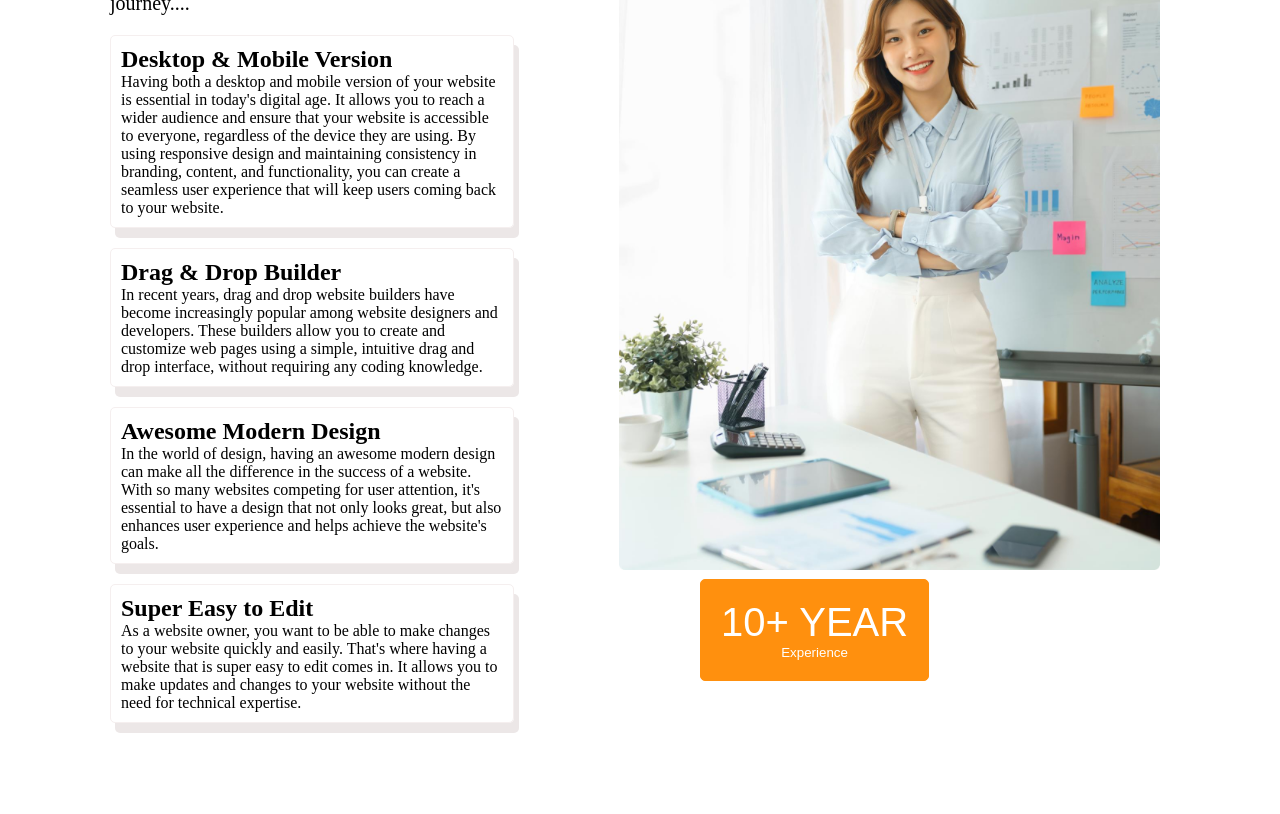
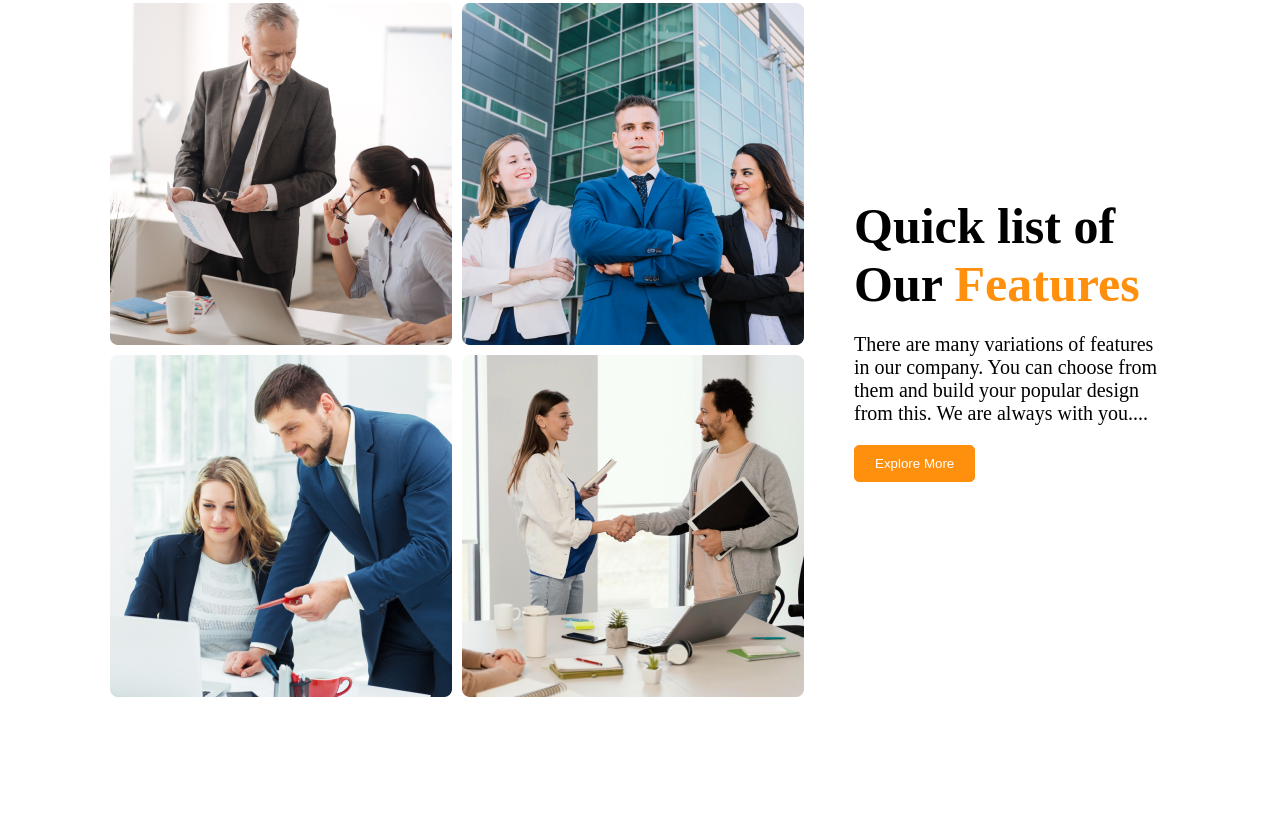
Before and after one commit to Maruf13/assignment2, a plain HTML site: page index.html in a window 1280 px wide. Shown: the part 1071-1885 px from the top of the page. Drawn offline with Linux system fonts and the light colour scheme.

Commit message:
header & features are added

```diff
--- a/index.html
+++ b/index.html
@@ -24,18 +24,34 @@
             </nav>
         </div>
         <div class="banner">
-            <h1>Brand New
+            <h1 class="title">Brand New
                 Group of Architects</h1>
-            <p>There are many variations of passages of Lorem Ipsum available, but the majority have
-                suffered alteration
-                in some form, by injected humour, or randomized words which don't look even</p>
+            <p class="subtitle">Architects work involves creating blueprints, managing budgets, and
+                ensuring that the final product is structurally sound and aesthetically pleasing. Architects are
+                responsible for creating the physical environments in which we live, work, and play, and their work has
+                a profound impact on our daily lives.</p>
             <button class="btn-primary">Explore More</button>
             <div class="image">
                 <img src="images/banner.png" alt="">
             </div>
         </div>
     </header>
-    <section class="features"></section>
+    <!-- ----features started here -->
+    <section class="features">
+        <div class="photo">
+            <img src="images/team1.png" alt="">
+            <img src="images/team2.png" alt="">
+            <img src="images/team3.png" alt="">
+            <img src="images/team4.png" alt="">
+        </div>
+        <div class="text">
+            <h1 class="title">Quick list of Our <span class="text_feature"> Features</span></h1>
+            <p class="subtitle">There are many variations of features in our company. You can choose from them and build
+                your popular design from this. We are always with you....</p>
+            <button class="btn-primary">Explore More</button>
+        </div>
+    </section>
+    <!-- ----experience started here -->
     <section class="experience">
         <div class="left">
             <h1 class="title">Features you will <br> love & enjoy</h1>
--- a/styles.css
+++ b/styles.css
@@ -17,6 +17,7 @@
 .subtitle {
   font-size: 20px;
   padding-top: 20px;
+  padding-bottom: 20px;
 }
 
 /* header section css */
@@ -42,10 +43,39 @@ nav li {
 }
 .banner {
   text-align: center;
+  display: flex;
+  flex-direction: column;
+  justify-content: center;
+  align-items: center;
+}
+.banner .title,
+.banner .subtitle {
+  width: 50%;
 }
 .image img {
   width: 80%;
   padding-bottom: 30px;
+}
+
+/* ----features css---- */
+.features {
+  display: flex;
+  margin: 110px;
+  gap: 50px;
+}
+.text_feature {
+  color: #ff900e;
+}
+.photo {
+  display: grid;
+  grid-template-columns: repeat(2, 1fr);
+  gap: 10px;
+}
+.text {
+  display: flex;
+  flex-direction: column;
+  justify-content: center;
+  align-items: flex-start;
 }
 
 /* -----Experience----- */
@@ -85,7 +115,7 @@ nav li {
   border-radius: 5px;
   margin-bottom: 20px;
   position: absolute;
-  top: 1650px;
+  top: 2464px;
   left: 700px;
 }
 .year {
```
